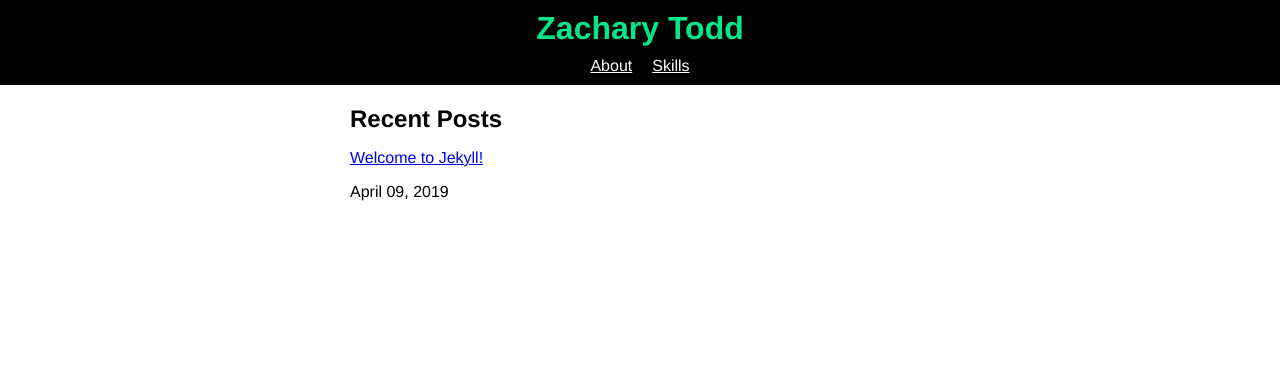
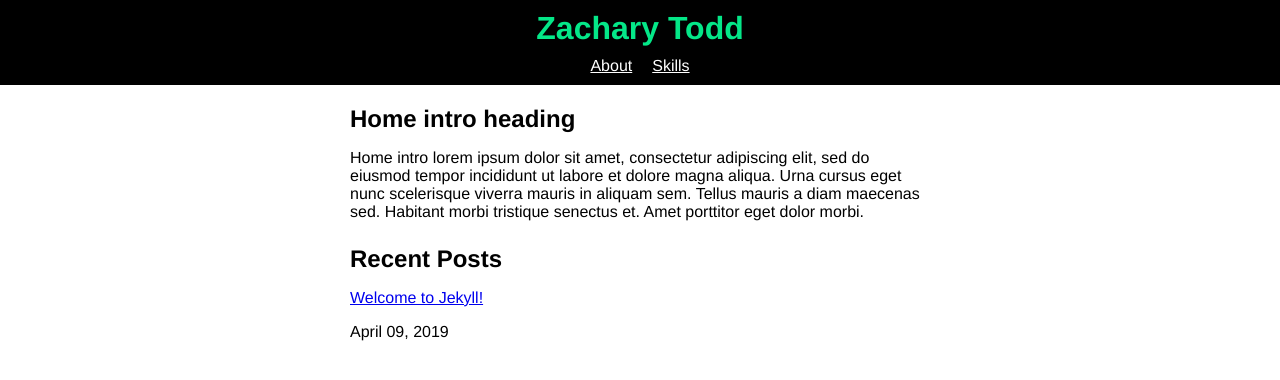
Before and after one commit to zttodd/personal-website, a Jekyll site: the page built from index.md, in a window 1280 px wide. Shown: the top 380 px of the page. Built offline with Jekyll 4.4.1, drawn with Linux system fonts in a browser that asks for light colours.

Commit message:
Add intro section to home layout
Added intro section with placeholder text to home page layout.

```diff
--- a/_layouts/home.html
+++ b/_layouts/home.html
@@ -1,7 +1,15 @@
 ---
 layout: default
 body_class: home
+
+intro_heading: Home intro heading
+intro_content: Home intro lorem ipsum dolor sit amet, consectetur adipiscing elit, sed do eiusmod tempor incididunt ut labore et dolore magna aliqua. Urna cursus eget nunc scelerisque viverra mauris in aliquam sem. Tellus mauris a diam maecenas sed. Habitant morbi tristique senectus et. Amet porttitor eget dolor morbi.
 ---
+
+<section class="content">
+  <h2>{{ layout.intro_heading }}</h2>
+  <p>{{ layout.intro_content }}</p>
+</section>
 
 <section>
   <h2>Recent Posts</h2>
```
